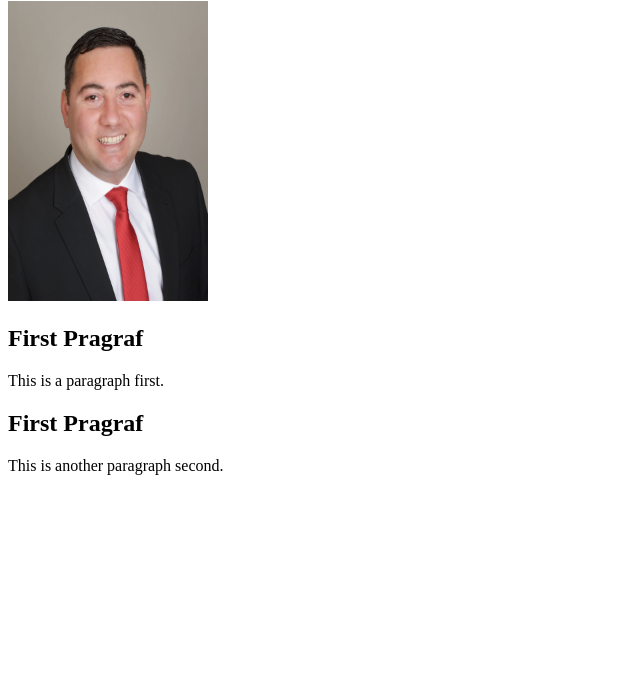
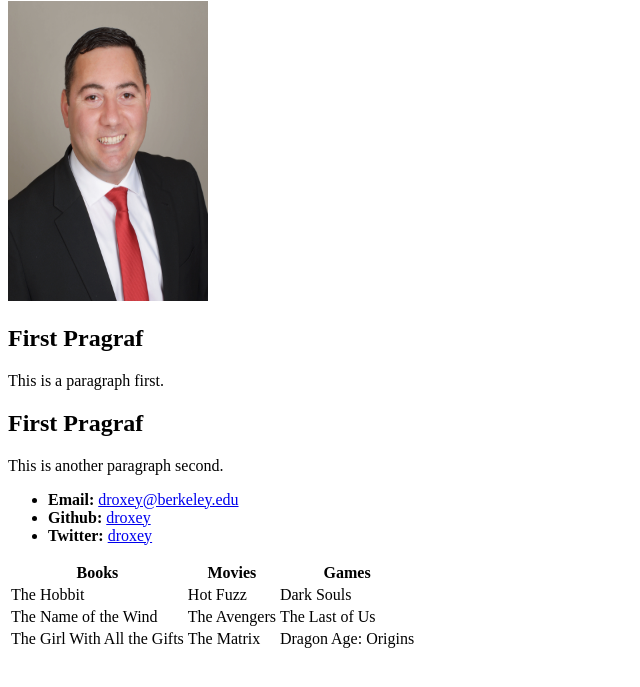
Before and after one commit to sinancengiz/sinancengiz.github.io, a plain HTML site: page index.html in a window 1280 px wide. Shown: the part 79-766 px from the top of the page, without its empty margins (0-640 px from the left). Drawn offline with Linux system fonts and the light colour scheme.

Commit message:
tables added

```diff
--- a/index.html
+++ b/index.html
@@ -17,7 +17,43 @@
     <p>This is a paragraph first.</p>
     <h2>First Pragraf</h2>
     <p>This is another paragraph second.</p>
+    <ul>
+      <li>
+        <strong>Email:</strong>
+        <a href="mailto:droxey@berkeley.edu">droxey@berkeley.edu</a>
+      </li>
+      <li>
+        <strong>Github:</strong>
+        <a href="https://github.com/droxey" target="_blank">droxey</a>
+      </li>
+      <li>
+        <strong>Twitter:</strong>
+        <a href="https://twitter.com/droxey" target="_blank">droxey</a>
+      </li>
+    </ul>
 
+    <table>
+      <tr>
+        <th>Books</th>
+        <th>Movies</th>
+        <th>Games</th>
+      </tr>
+      <tr>
+        <td>The Hobbit</td>
+        <td>Hot Fuzz</td>
+        <td>Dark Souls</td>
+      </tr>
+      <tr>
+        <td>The Name of the Wind</td>
+        <td>The Avengers</td>
+        <td>The Last of Us</td>
+      </tr>
+      <tr>
+        <td>The Girl With All the Gifts</td>
+        <td>The Matrix</td>
+        <td>Dragon Age: Origins</td>
+      </tr>
+    </table>
 
   </body>
 
```
